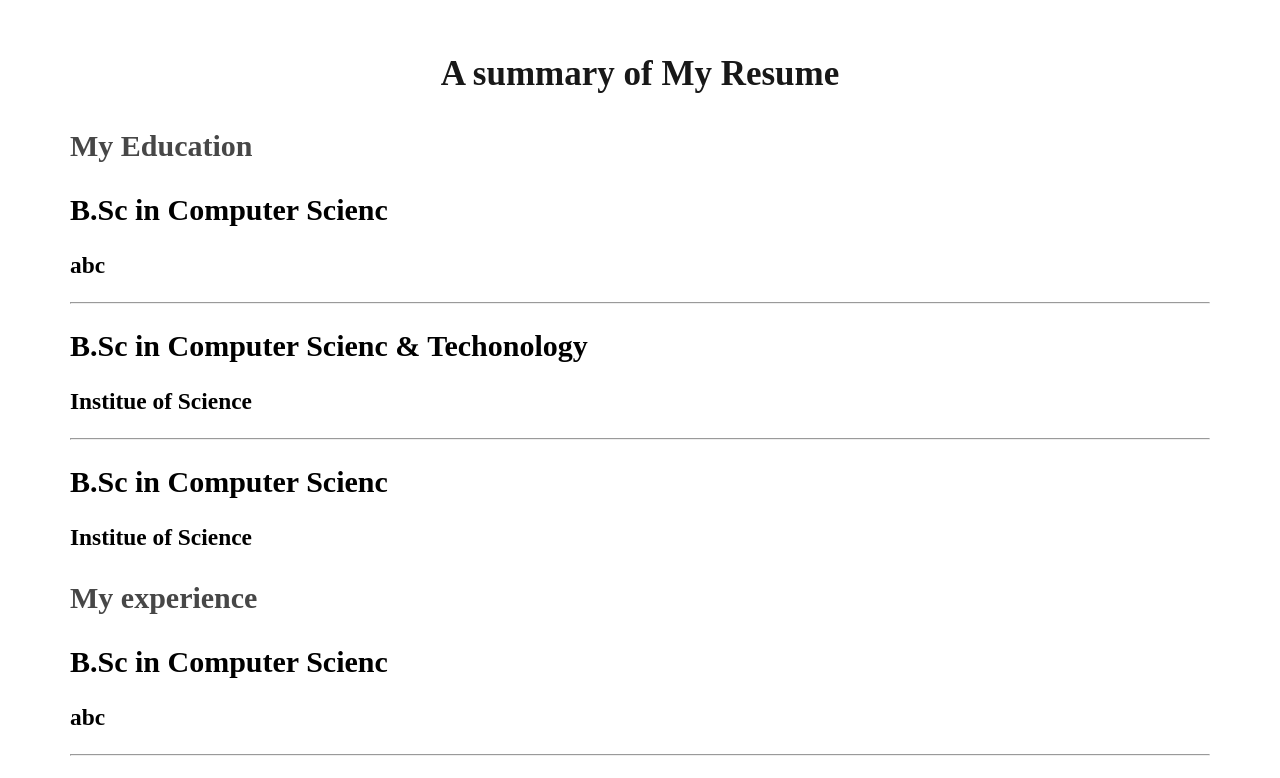
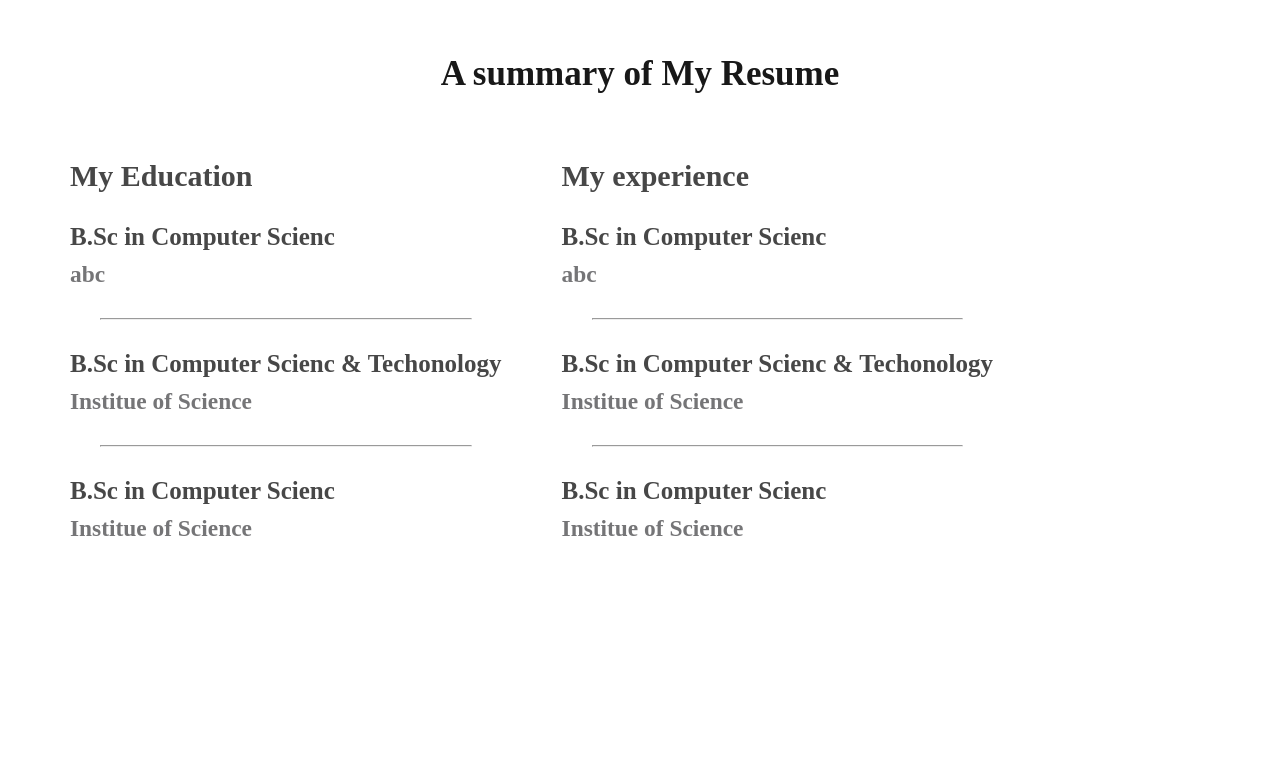
Before and after one commit to Sahadat-Riad/potfolio, a plain HTML site: page index.html in a window 1280 px wide. Shown: the part 1940-2718 px from the top of the page. After the commit the page ends 2562 px from the top, so only its background shows below. Drawn offline with Linux system fonts and the light colour scheme.

Commit message:
another update

```diff
--- a/styls/stylel.css
+++ b/styls/stylel.css
@@ -86,7 +86,7 @@ nav a {
 }
 .banner-description {
   /* margin-top: 20px; */
-  height: 60px;
+  height: 70px;
   width: 545px;
 }
 /* Main section */
@@ -103,7 +103,6 @@ main section {
   padding: 130px;
   border-radius: 10px;
   background: #fff8f3;
-  margin-top: 130px 0;
 }
 .about-info-container {
   display: flex;
@@ -135,3 +134,24 @@ main section {
   font-size: 30px;
   font-weight: 700;
 }
+.resume-container {
+  display: flex;
+  gap: 60px;
+}
+.resume-item-institute,
+.resume-item-description {
+  color: #757577;
+}
+.resume-item-institute {
+  margin-top: 0;
+  margin-bottom: 20px;
+}
+.resume-item-title {
+  color: #474747;
+  font-size: 25px;
+  font-weight: 700;
+  margin-bottom: 10px;
+}
+.resume-container hr {
+  margin: 30px;
+}
```
